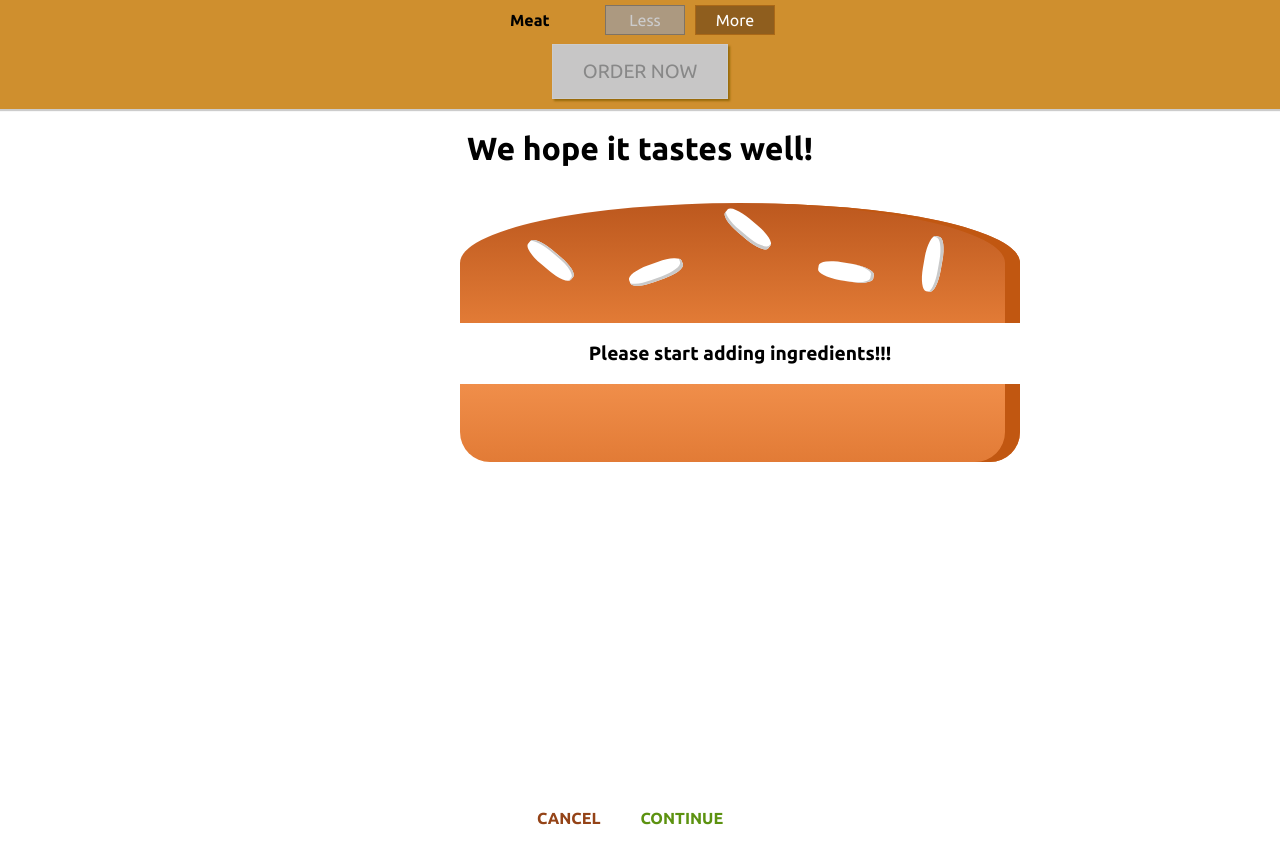
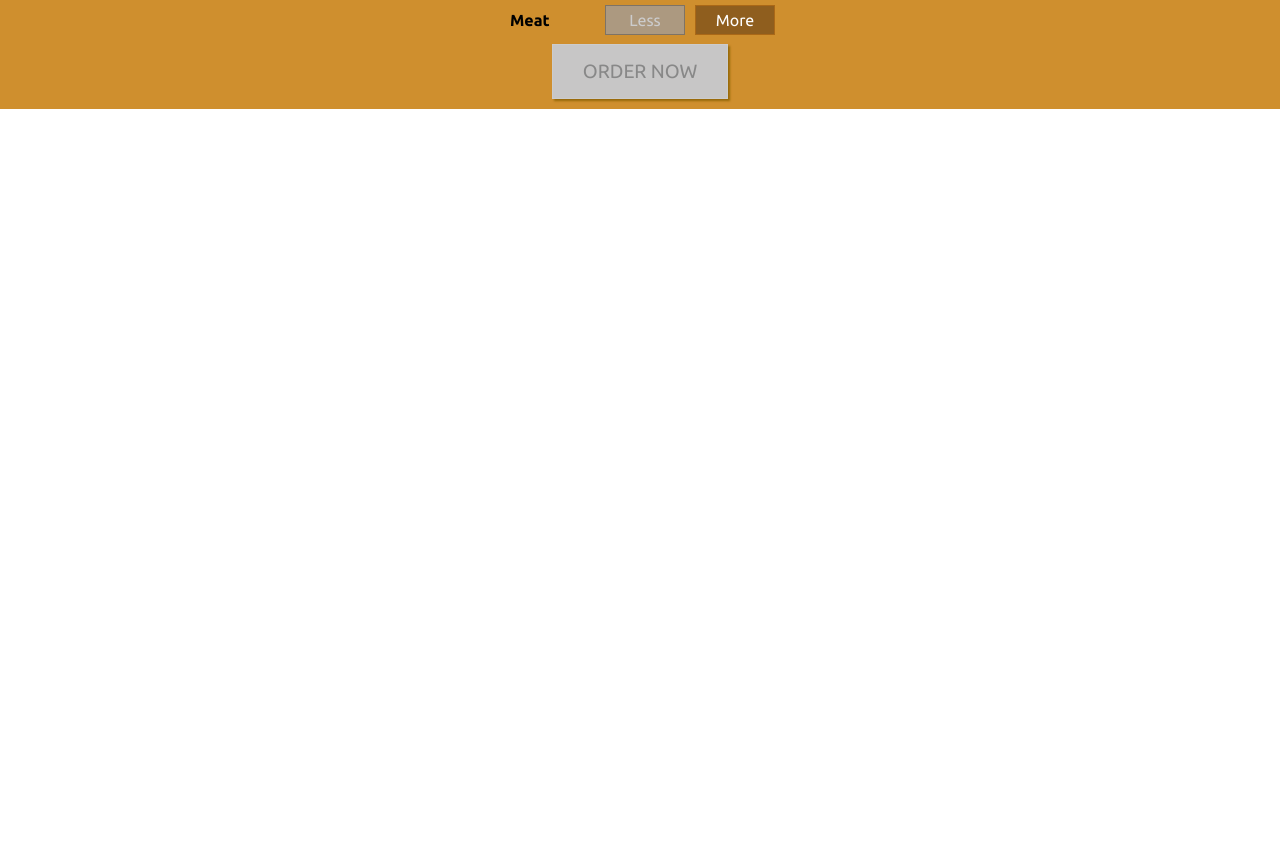
Before and after one commit to immanoj16/Burger-Builder, a React app: page / in a window 1280 px wide. Shown: the part 880-1727 px from the top of the page. After the commit the page ends 989 px from the top, so only its background shows below. Built offline with nearby package versions, Linux system fonts and the light colour scheme.

Commit message:
Add: router to the App.js

```diff
--- a/package.json
+++ b/package.json
@@ -36,6 +36,7 @@
     "react": "^16.2.0",
     "react-dev-utils": "^4.2.1",
     "react-dom": "^16.2.0",
+    "react-router-dom": "^4.2.2",
     "style-loader": "0.19.0",
     "sw-precache-webpack-plugin": "0.11.4",
     "url-loader": "0.6.2",
--- a/src/App.js
+++ b/src/App.js
@@ -1,4 +1,5 @@
 import React, { Component } from 'react';
+import { Route, Switch } from 'react-router-dom';
 
 import Layout from './components/Layout/Layout';
 import BurgerBuilder from './containers/BurgerBuilder/BurgerBuilder'
@@ -9,8 +10,10 @@
     return (
       <div>
         <Layout>
-          <BurgerBuilder />
-          <Checkout />
+          <Switch>
+            <Route path='/checkout' component={Checkout} />
+            <Route path='/' exact component={BurgerBuilder} />
+          </Switch>
         </Layout>
       </div>
     );
--- a/src/index.js
+++ b/src/index.js
@@ -1,8 +1,15 @@
 import React from 'react';
 import ReactDOM from 'react-dom';
+import { BrowserRouter } from 'react-router-dom';
+
 import './index.css';
 import App from './App';
 import registerServiceWorker from './registerServiceWorker';
 
-ReactDOM.render(<App />, document.getElementById('root'));
+ReactDOM.render(
+  <BrowserRouter>
+    <App />
+  </BrowserRouter>,
+  document.getElementById('root')
+);
 registerServiceWorker();
```
Also changed, not shown: 1 other file (tests, documents, lock files or other folders).
